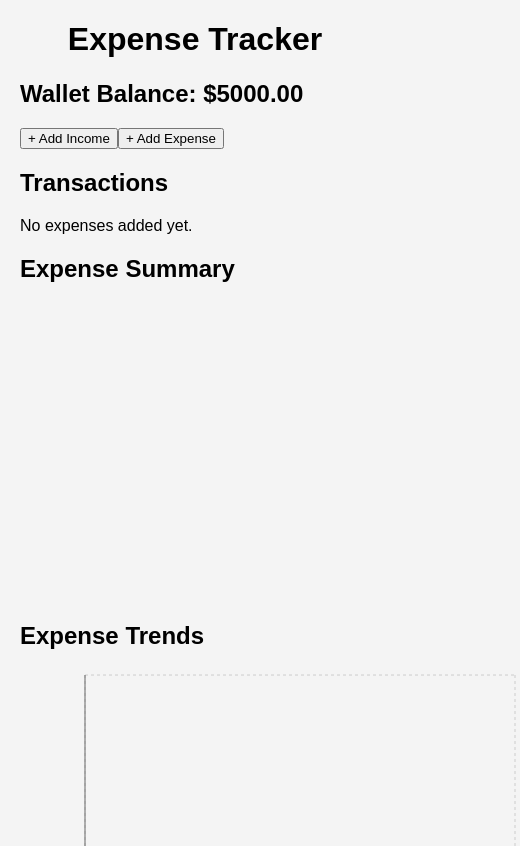
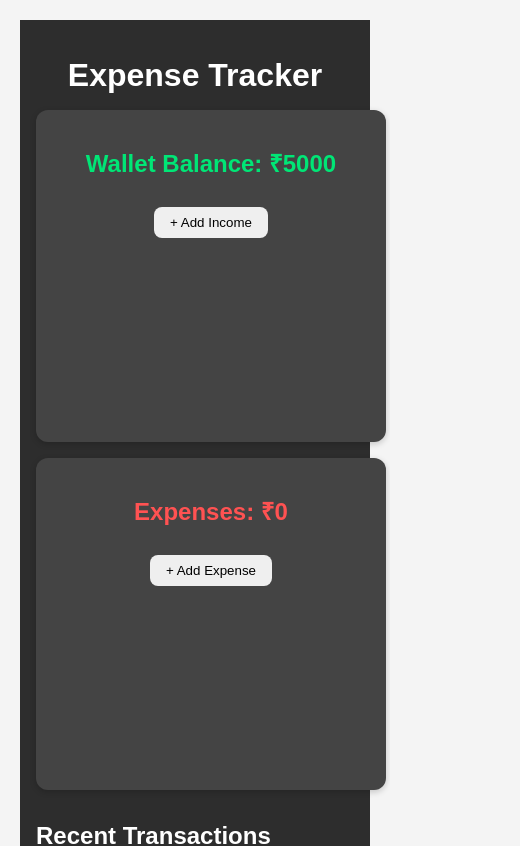
Before and after one commit to kanhagit123/traydevpatro9220-ME_Expense-Tracker, a React (Vite) app: page / in a window 390 px wide. Shown: the top 846 px of the page, 520 px wide, since content can reach past the window. Built offline with nearby package versions, Linux system fonts and the light colour scheme.

Commit message:
app jsx and css

```diff
--- /dev/null
+++ b/src/App.css
@@ -0,0 +1,76 @@
+.App {
+    text-align: center;
+    padding: 1rem;
+    background: #2d2d2d;
+    color: white;
+    min-height: 100vh;
+  }
+
+  h1 {
+    font-size: 2rem;
+    margin-bottom: 1rem;
+  }
+
+  .dashboard {
+    display: flex;
+    justify-content: center;
+    gap: 1rem;
+    margin: 1rem 0;
+    flex-wrap: wrap;
+  }
+
+  .card {
+    flex: 1 1 300px;
+    min-width: 280px;
+    padding: 1rem;
+    border-radius: 12px;
+    box-shadow: 0 2px 6px rgba(0, 0, 0, 0.2);
+    background: #444;
+    text-align: center;
+  }
+
+  .balance-card h2 {
+    color: #00e676;
+  }
+
+  .expense-card h2 {
+    color: #ff5252;
+  }
+
+  button {
+    margin-top: 0.5rem;
+    padding: 0.5rem 1rem;
+    border: none;
+    border-radius: 8px;
+    cursor: pointer;
+  }
+
+  .transactions {
+    margin-top: 2rem;
+    text-align: left;
+  }
+
+  .transactions ul {
+    list-style: none;
+    padding: 0;
+  }
+
+  .transactions li {
+    background: #555;
+    margin: 0.5rem 0;
+    padding: 0.5rem;
+    border-radius: 8px;
+    display: flex;
+    justify-content: space-between;
+    align-items: center;
+  }
+
+  @media (max-width: 768px) {
+    .dashboard {
+      flex-direction: column;
+      align-items: center;
+    }
+    .card {
+      width: 100%;
+    }
+  }
--- a/src/App.jsx
+++ b/src/App.jsx
@@ -2,7 +2,8 @@ import React, { useState, useEffect } from "react";
 import Modal from "react-modal";
 import { SnackbarProvider, useSnackbar } from "notistack";
 import { FaEdit, FaTrash } from "react-icons/fa";
-import {
+import "./App.css";
+ import {
   PieChart,
   Pie,
   Cell,
@@ -30,18 +31,15 @@ function AppContent() {
   const [isIncomeModalOpen, setIncomeModalOpen] = useState(false);
   const [isExpenseModalOpen, setExpenseModalOpen] = useState(false);
   const [incomeAmount, setIncomeAmount] = useState("");
-  const [form, setForm] = useState({
-    title: "",
-    price: "",
-    category: "",
-    date: "",
-  });
+  const [form, setForm] = useState({ title: "", price: "", category: "", date: "" });
   const [editIndex, setEditIndex] = useState(null);
 
   useEffect(() => {
     localStorage.setItem("balance", balance);
     localStorage.setItem("expenses", JSON.stringify(expenses));
   }, [balance, expenses]);
+
+  const totalExpenses = expenses.reduce((acc, exp) => acc + exp.price, 0);
 
   const handleAddIncome = (e) => {
     e.preventDefault();
@@ -110,20 +108,22 @@ function AppContent() {
   return (
     <div className="App">
       <h1>Expense Tracker</h1>
-      <h2>Wallet Balance: ${balance.toFixed(2)}</h2>
 
-      <button type="button" onClick={() => setIncomeModalOpen(true)}>
-        + Add Income
-      </button>
-      <button type="button" onClick={() => setExpenseModalOpen(true)}>
-        + Add Expense
-      </button>
+      {/* Dashboard Section */}
+      <div className="dashboard">
+        <div className="card balance-card">
+          <h2>Wallet Balance: ₹{balance}</h2>
+          <button onClick={() => setIncomeModalOpen(true)}>+ Add Income</button>
+        </div>
+
+        <div className="card expense-card">
+          <h2>Expenses: ₹{totalExpenses}</h2>
+          <button onClick={() => setExpenseModalOpen(true)}>+ Add Expense</button>
+        </div>
+      </div>
 
       {/* Income Modal */}
-      <Modal
-        isOpen={isIncomeModalOpen}
-        onRequestClose={() => setIncomeModalOpen(false)}
-      >
+      <Modal isOpen={isIncomeModalOpen} onRequestClose={() => setIncomeModalOpen(false)}>
         <h2>Add Balance</h2>
         <form onSubmit={handleAddIncome}>
           <input
@@ -138,10 +138,7 @@ function AppContent() {
       </Modal>
 
       {/* Expense Modal */}
-      <Modal
-        isOpen={isExpenseModalOpen}
-        onRequestClose={() => setExpenseModalOpen(false)}
-      >
+      <Modal isOpen={isExpenseModalOpen} onRequestClose={() => setExpenseModalOpen(false)}>
         <h2>{editIndex !== null ? "Edit Expense" : "Add Expense"}</h2>
         <form onSubmit={handleAddExpense}>
           <input
@@ -177,22 +174,20 @@ function AppContent() {
             onChange={(e) => setForm({ ...form, date: e.target.value })}
             required
           />
-          <button type="submit">
-            {editIndex !== null ? "Update Expense" : "Add Expense"}
-          </button>
+          <button type="submit">Save</button>
         </form>
       </Modal>
 
-      {/* ✅ Transactions Section */}
+      {/* Transactions Section */}
       <div className="transactions">
-        <h2>Transactions</h2>
+        <h2>Recent Transactions</h2>
         {expenses.length === 0 ? (
           <p>No expenses added yet.</p>
         ) : (
           <ul>
             {expenses.map((exp, idx) => (
               <li key={idx}>
-                {exp.title} - {exp.price} - {exp.category} - {exp.date}
+                {exp.title} - ₹{exp.price} - {exp.category} - {exp.date}
                 <button onClick={() => handleEdit(idx)}>
                   <FaEdit />
                 </button>
@@ -207,7 +202,7 @@ function AppContent() {
 
       {/* Charts */}
       <h2>Expense Summary</h2>
-      <PieChart width={400} height={300}>
+      <PieChart width={350} height={300}>
         <Pie
           data={summaryData}
           dataKey="value"
@@ -226,7 +221,7 @@ function AppContent() {
       </PieChart>
 
       <h2>Expense Trends</h2>
-      <BarChart width={500} height={300} data={summaryData}>
+      <BarChart width={350} height={300} data={summaryData}>
         <CartesianGrid strokeDasharray="3 3" />
         <XAxis dataKey="name" />
         <YAxis />
```
